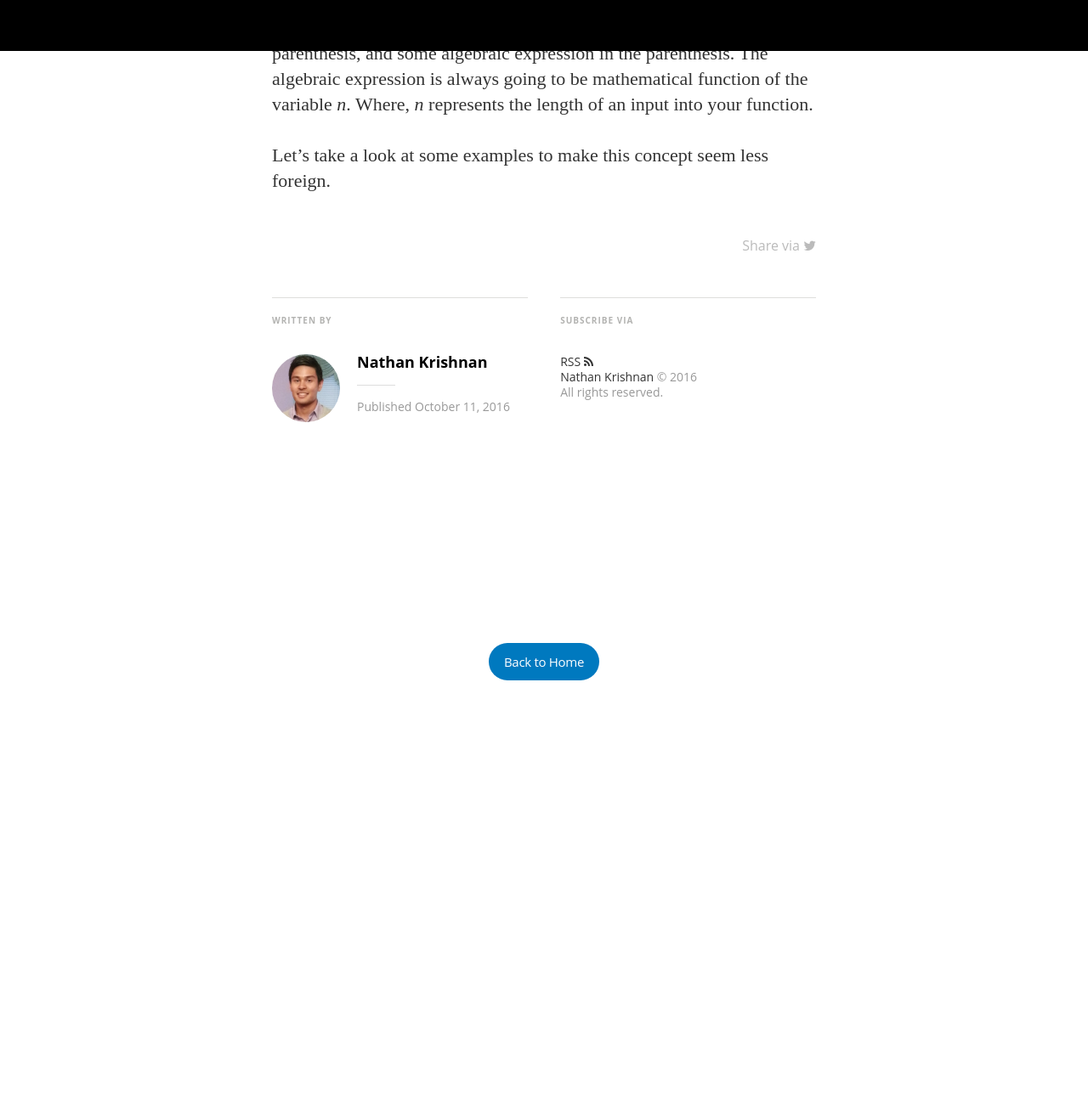
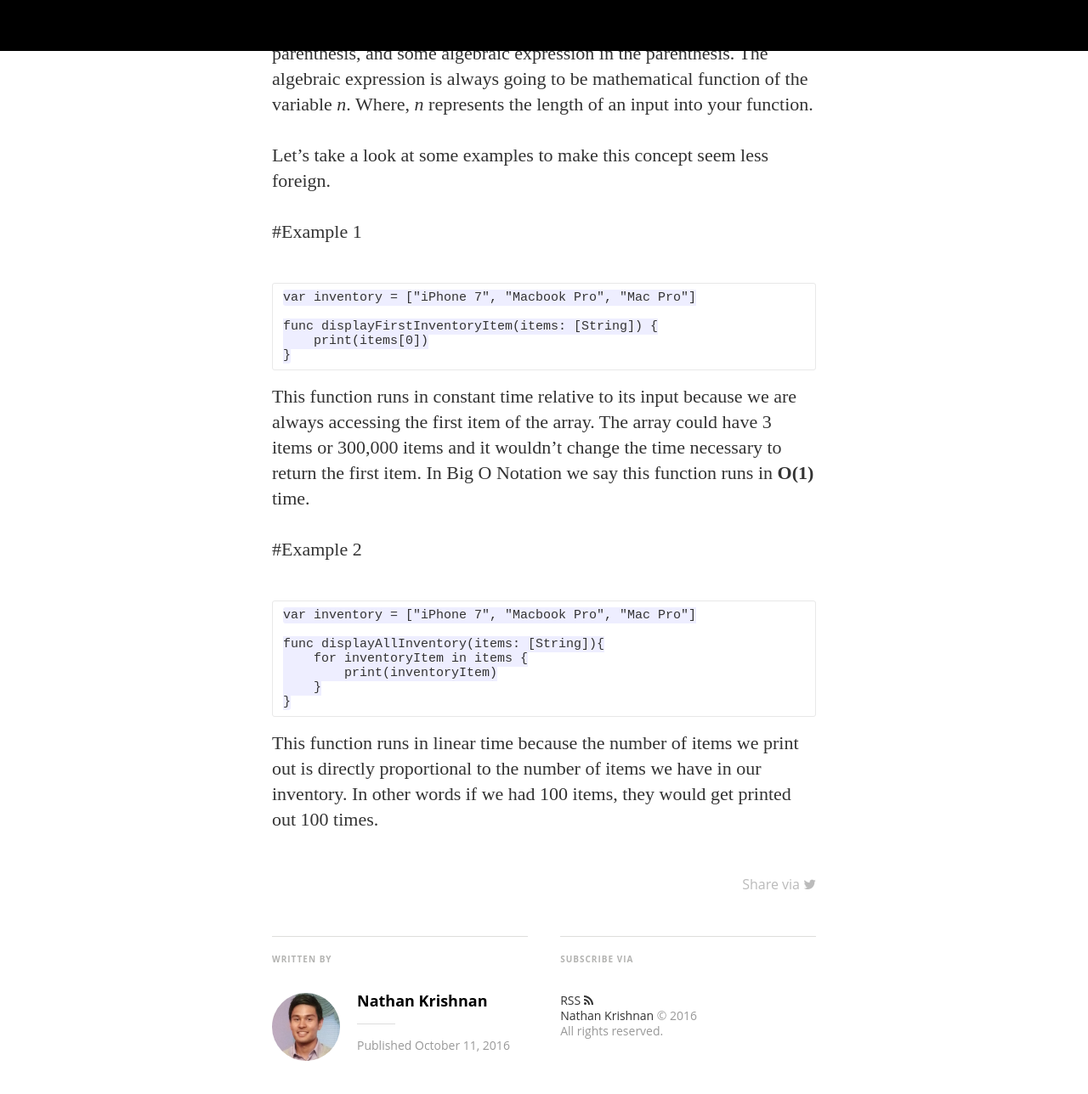
Before and after one commit to nathankrishnan/nathankrishnan.github.io, a Jekyll site: the page built from _posts/2016-10-11-big-o-notation.md, in a window 1280 px wide and 1400 px high, scrolled down 1340 px. Shown: the top 1288 px of the window at 85% size. Built offline with Jekyll 4.4.1, drawn with Linux system fonts in a browser that asks for light colours; nearby versions of some CDN libraries; some web fonts are replaced; comment, search, counter and statistics services are not loaded; before the commit the page ends 2231 px from its top, so only the background shows below that.

Commit message:
Update 2016-10-11-big-o-notation.md

````diff
--- a/_posts/2016-10-11-big-o-notation.md
+++ b/_posts/2016-10-11-big-o-notation.md
@@ -13,3 +13,26 @@ To describe how long an algorithm takes to run we use something called Big O Not
 Every time you use this notation you literally write a capital O, parenthesis, and some algebraic expression in the parenthesis.  The algebraic expression is always going to be mathematical function of the variable *n*.  Where, *n* represents the length of an input into your function.
 
 Let's take a look at some examples to make this concept seem less foreign.
+
+#Example 1
+
+```
+var inventory = ["iPhone 7", "Macbook Pro", "Mac Pro"]
+
+func displayFirstInventoryItem(items: [String]) {
+    print(items[0])
+}
+```
+This function runs in constant time relative to its input because we are always accessing the first item of the array.  The array could have 3 items or 300,000 items and it wouldn't change the time necessary to return the first item.  In Big O Notation we say this function runs in **O(1)** time.
+
+#Example 2
+```
+var inventory = ["iPhone 7", "Macbook Pro", "Mac Pro"]
+
+func displayAllInventory(items: [String]){
+    for inventoryItem in items {
+        print(inventoryItem)
+    }
+}
+```
+This function runs in linear time because the number of items we print out is directly proportional to the number of items we have in our inventory. In other words if we had 100 items, they would get printed out 100 times.
````
